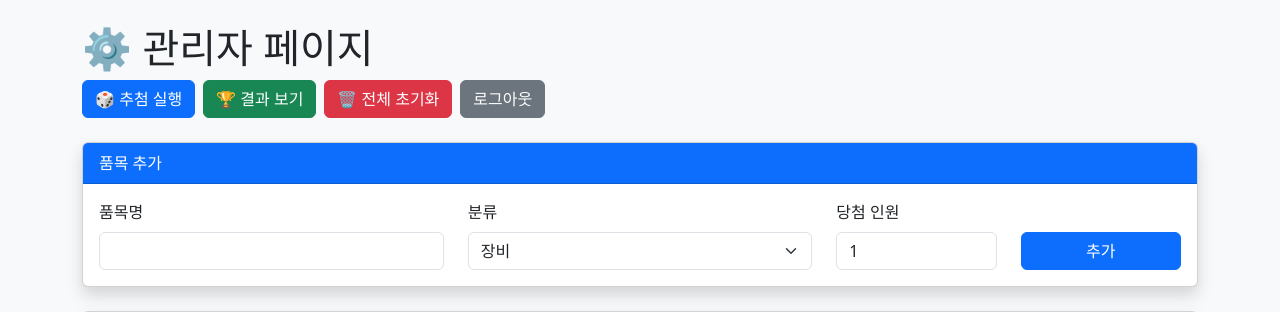
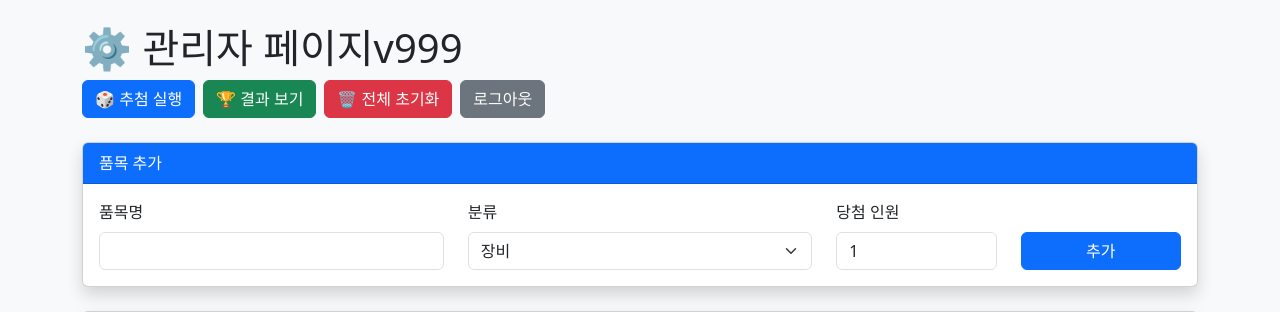
Before and after one commit to sinee1004/itemdraw, a Python web app: template templates/admin.html in a window 1280 px wide. Shown: the top 312 px of the page. Run offline with Jinja, Linux system fonts and the light colour scheme; the template is opened without the code that fills it, so the values that code supplies are empty.

Commit message:
force admin change

```diff
--- a/templates/admin.html
+++ b/templates/admin.html
@@ -10,7 +10,7 @@
 name="viewport"
 content="width=device-width, initial-scale=1.0">
 
-<title>관리자 페이지999</title>
+<title>관리자 페이지</title>
 
 <link
 href="https://cdn.jsdelivr.net/npm/bootstrap@5.3.3/dist/css/bootstrap.min.css"
@@ -22,7 +22,7 @@ rel="stylesheet">
 
 <div class="container mt-4">
 
-<h1>⚙ 관리자 페이지</h1>
+<h1>⚙ 관리자 페이지v999</h1>
 
 
 
```
